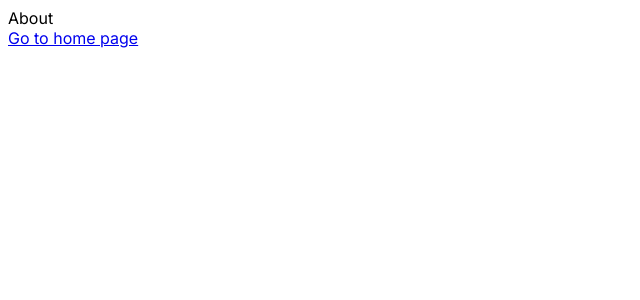
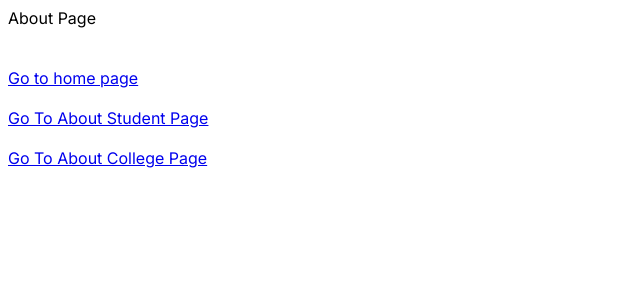
Before and after one commit to Jasmin2208/Nextjs, a Next.js app: page /about in a window 1280 px wide. Shown: the top 300 px of the page, without its empty margins (0-640 px from the left). Built offline with nearby package versions, Linux system fonts and the light colour scheme.

Commit message:
Nested Routing

```diff
--- a/src/app/about/page.js
+++ b/src/app/about/page.js
@@ -4,8 +4,16 @@ import React from 'react'
 function About() {
     return (
         <>
-            <div>About</div>
+            <div>About Page</div>
+            <br />
+            <br />
             <Link href="/">Go to home page</Link>
+            <br />
+            <br />
+            <Link href="/about/aboutstudent"> Go To About Student Page</Link>
+            <br />
+            <br />
+            <Link href="/about/aboutcollege"> Go To About College Page</Link>
         </>
     )
 }
```
Also changed, not shown: src/app/about/aboutcollege/page.js (added, +20 -0 lines), src/app/about/aboutstudent/page.js (added, +18 -0 lines).
